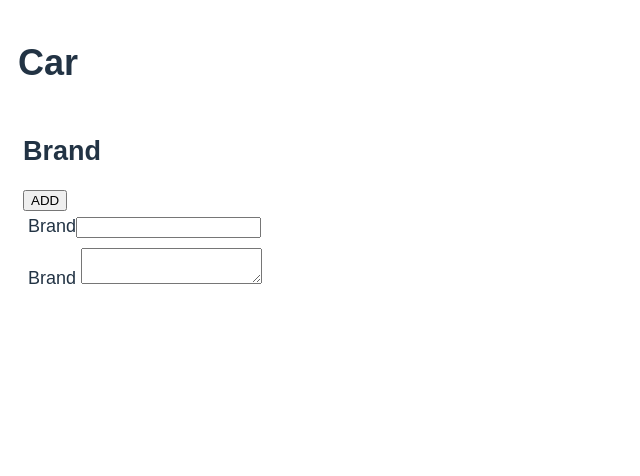
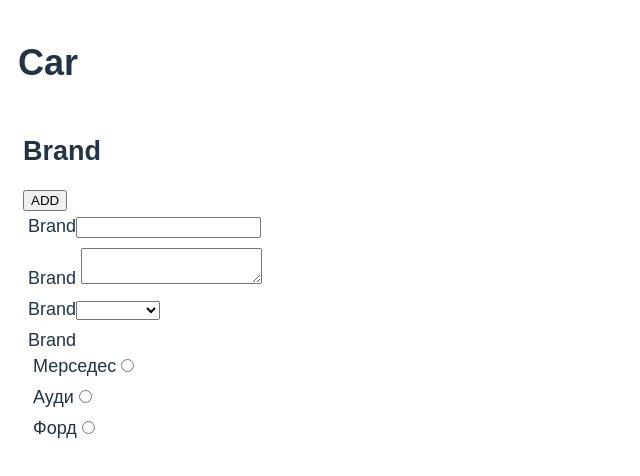
Before and after one commit to yourock1988/vue-user-input, a Vue app: page / in a window 1280 px wide. Shown: the top 476 px of the page, without its empty margins (0-640 px from the left). Built offline with nearby package versions, Linux system fonts and the light colour scheme.

Commit message:
add BrandRadio and BrandSelect components

```diff
--- /dev/null
+++ b/src/components/BrandRadio.vue
@@ -0,0 +1,15 @@
+<script>
+export default {
+  props: ['modelValue', 'carBrandUpdated'],
+  emits: ['update:model-value'],
+}
+</script>
+<template>
+  <div>
+    <span>Brand</span>
+    <div v-for="(val, key) in carBrandUpdated">
+      <label for="">{{ val }}</label>
+      <input type="radio" :value="key" @input="modelValue" />
+    </div>
+  </div>
+</template>
--- /dev/null
+++ b/src/components/BrandSelect.vue
@@ -0,0 +1,21 @@
+<script>
+export default {
+  props: ['modelValue', 'carBrandUpdated'],
+
+  emits: ['update:model-value'],
+}
+</script>
+
+<template>
+  <div>
+    <label for="">Brand</label>
+    <select
+      :value="modelValue"
+      @input="$emit('update:model-value', $event.target.value)"
+    >
+      <option v-for="(val, key) in carBrandUpdated" :key="key" :value="key">
+        {{ val }}
+      </option>
+    </select>
+  </div>
+</template>
--- a/src/components/CarBrand.vue
+++ b/src/components/CarBrand.vue
@@ -1,10 +1,13 @@
 <script>
 import BrandInputText from './BrandInputText.vue'
 import BrandTextarea from './BrandTextarea.vue'
+import BrandSelect from './BrandSelect.vue'
+import BrandRadio from './BrandRadio.vue'
 
 export default {
-  components: { BrandInputText, BrandTextarea },
+  components: { BrandInputText, BrandTextarea, BrandSelect, BrandRadio },
   props: ['carBrandUpdated'],
+  emits: ['availableBrands'],
 
   data() {
     return {
@@ -34,20 +37,23 @@
 
     <BrandTextarea v-model="carBrand" />
 
-    <!--
+    <BrandSelect
+      v-model="carBrand"
+      v-bind:car-brand-updated="availableBrands"
+    />
+    <BrandRadio v-model="carBrand" v-bind:car-brand-updated="availableBrands" />
 
-      :car-brand="carBrand"
-      @car-brand-updated="carBrand = $event"
+    <!-- :car-brand="carBrand" @car-brand-updated="carBrand = $event" -->
 
-    <div>
+    <!-- <div>
       <label for="">Brand</label>
       <select v-model="carBrand">
         <option v-for="(val, key) in availableBrands" :key="key" :value="key">
           {{ val }}
         </option>
       </select>
-    </div>
-
+    </div> -->
+    <!--
     <div>
       <span>Brand</span>
       <div v-for="(val, key) in availableBrands">
```
